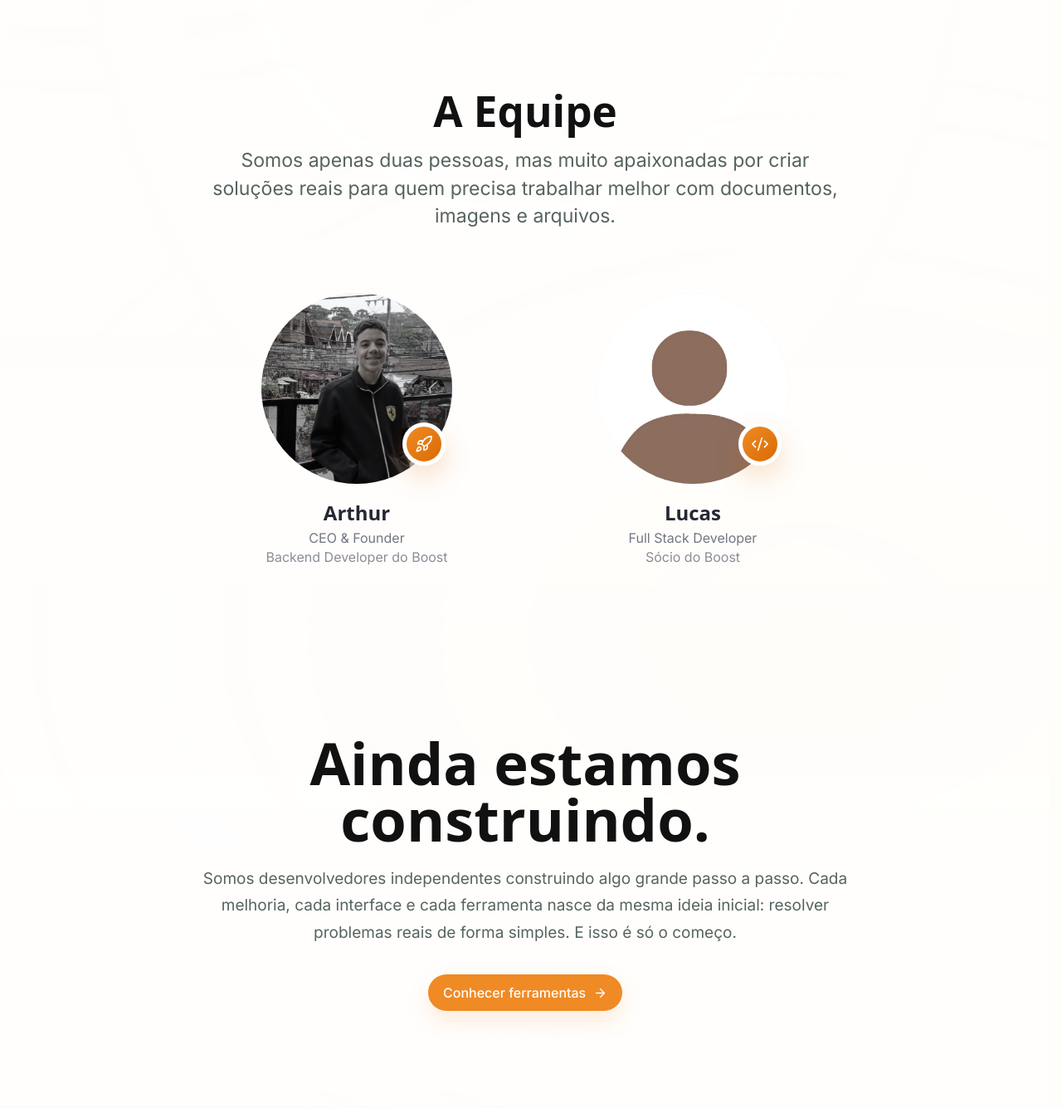
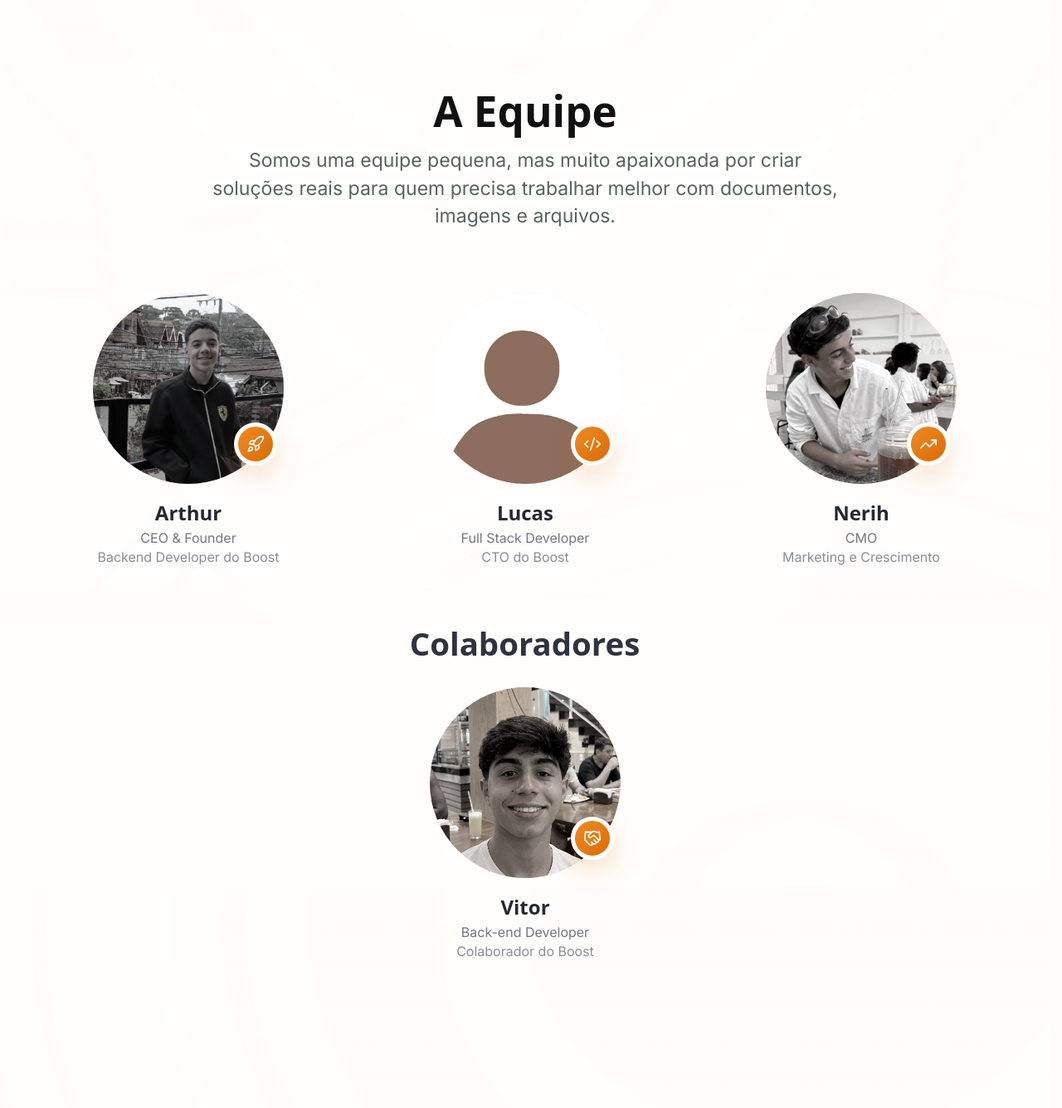
Before and after one commit to Boost-Convert-team/Boost.Convert, a Flask app: page /sobre in a window 1280 px wide. Shown: the part 1371-2706 px from the top of the page at 83% size. Run offline with Flask 3, Linux system fonts and the light colour scheme; data that the repository does not hold is empty; some web fonts are replaced.

Commit message:
Adicionando colaboradores, e o nerih na parte da equipe

```diff
--- a/frontend/static/css/sobre.css
+++ b/frontend/static/css/sobre.css
@@ -115,9 +115,10 @@
 
 .about-team-list {
     display: flex;
+    flex-wrap: wrap;
     justify-content: center;
     gap: clamp(56px, 9vw, 128px);
-    width: min(980px, 100%);
+    width: min(1180px, 100%);
     margin: 0 auto;
 }
 
@@ -173,6 +174,30 @@
 }
 
 .about-member:nth-child(2) .member-photo img {
+    object-position: center 32%;
+}
+
+.about-member:nth-child(3) .member-photo img {
+    object-position: center 28%;
+}
+
+.about-collaborators-title {
+    margin: 72px auto 34px;
+    text-align: center;
+}
+
+.about-collaborators-title h3 {
+    margin: 0;
+    color: #2f3240;
+    font-size: clamp(32px, 3vw, 42px);
+    line-height: 1;
+}
+
+.about-collaborators-list {
+    gap: 0;
+}
+
+.about-collaborator .member-photo img {
     object-position: center 32%;
 }
 
@@ -294,6 +319,10 @@
         gap: 58px;
     }
 
+    .about-collaborators-title {
+        margin-top: 64px;
+    }
+
     .member-photo {
         width: min(230px, 72vw);
     }
--- a/frontend/templates/sobre.html
+++ b/frontend/templates/sobre.html
@@ -61,7 +61,7 @@
         <div class="about-team-title reveal">
             <h2>A Equipe</h2>
             <p>
-                Somos apenas duas pessoas, mas muito apaixonadas por criar solu&ccedil;&otilde;es reais
+                Somos uma equipe pequena, mas muito apaixonada por criar solu&ccedil;&otilde;es reais
                 para quem precisa trabalhar melhor com documentos, imagens e arquivos.
             </p>
         </div>
@@ -85,13 +85,45 @@
                 <div class="member-photo">
                     <img
                         src="{{ url_for('static', filename='img/team/profile-icon.jpg') }}?v=2"
-                        alt="Lucas, Full Stack Developer e s&oacute;cio do Boost"
+                        alt="Lucas, Full Stack Developer e CTO do Boost"
                     >
                     <span class="member-badge"><i data-lucide="code-2" aria-hidden="true"></i></span>
                 </div>
                 <h3>Lucas</h3>
                 <p>Full Stack Developer</p>
-                <small>S&oacute;cio do Boost</small>
+                <small>CTO do Boost</small>
+            </article>
+
+            <article class="about-member reveal">
+                <div class="member-photo">
+                    <img
+                        src="{{ url_for('static', filename='img/team/nerih team equipe.jpeg') }}"
+                        alt="Nerih, CMO de marketing e crescimento do Boost"
+                    >
+                    <span class="member-badge"><i data-lucide="trending-up" aria-hidden="true"></i></span>
+                </div>
+                <h3>Nerih</h3>
+                <p>CMO</p>
+                <small>Marketing e Crescimento</small>
+            </article>
+        </div>
+
+        <div class="about-collaborators-title reveal">
+            <h3>Colaboradores</h3>
+        </div>
+
+        <div class="about-team-list about-collaborators-list">
+            <article class="about-member about-collaborator reveal">
+                <div class="member-photo">
+                    <img
+                        src="{{ url_for('static', filename='img/team/vitor team colaborador.jpeg') }}"
+                        alt="Vitor, colaborador do Boost"
+                    >
+                    <span class="member-badge"><i data-lucide="handshake" aria-hidden="true"></i></span>
+                </div>
+                <h3>Vitor</h3>
+                <p>Back-end Developer</p>
+                <small>Colaborador do Boost</small>
             </article>
         </div>
     </section>
```
Also changed, not shown: frontend/static/img/team/nerih team equipe.jpeg (added), frontend/static/img/team/vitor team colaborador.jpeg (added).
